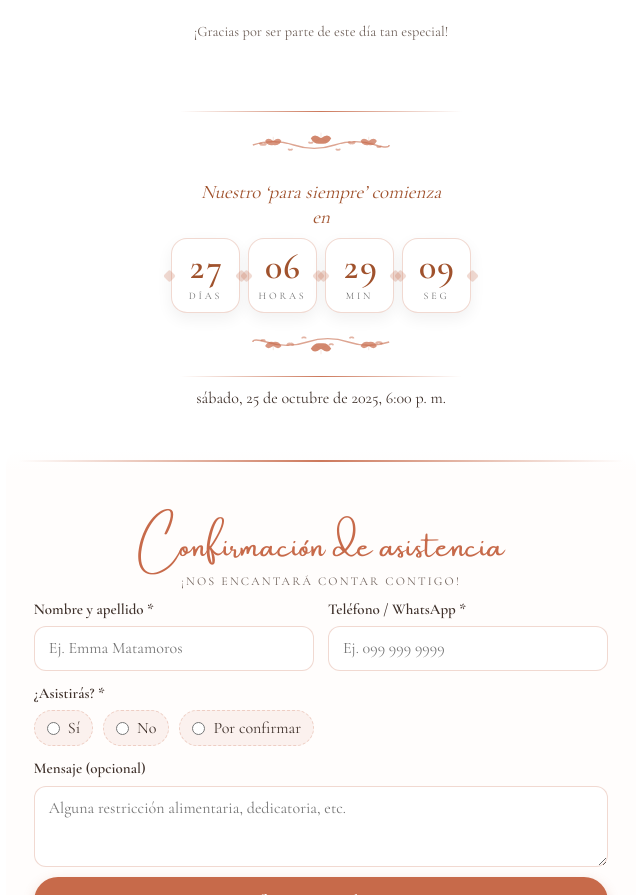
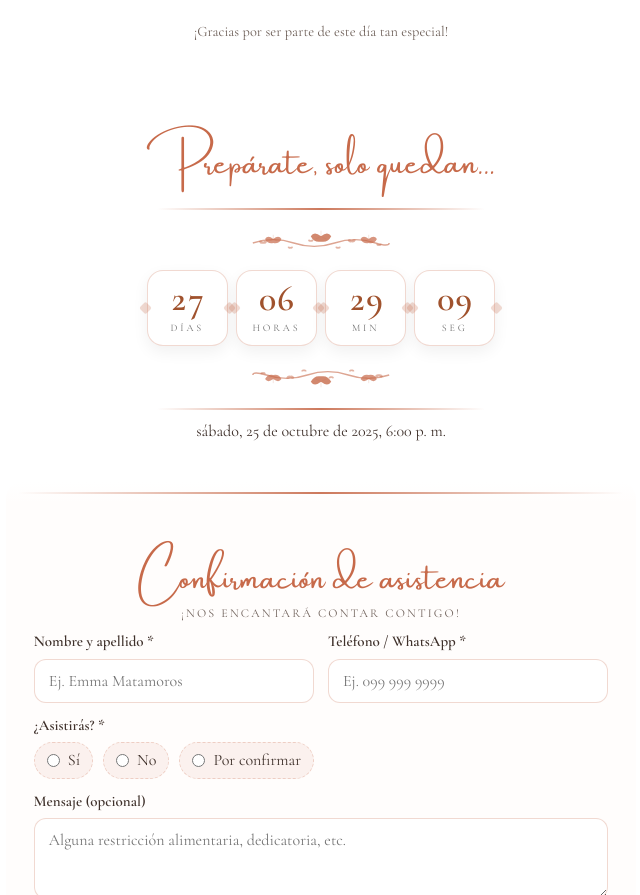
Before and after one commit to AndyVillegas/wedding-invitation-web, a plain HTML site: page src/index.html in a window 1280 px wide. Shown: the part 9763-10658 px from the top of the page, without its empty margins (319-959 px from the left). Drawn offline with nearby package versions, Linux system fonts and the light colour scheme.

Commit message:
feat: update countdown heading text

```diff
--- a/src/index.html
+++ b/src/index.html
@@ -829,6 +829,11 @@
         id="countdown-container"
         aria-label="Cuenta regresiva boda"
       >
+
+        <!-- Título -->
+        <h3 class="heading-secondary">
+          Prepárate, solo quedan...
+        </h3>
         <!-- Cinta + guirnalda superior -->
         <div class="countdown-ribbon" style="margin-bottom: 8px"></div>
         <svg
@@ -944,11 +949,6 @@
             />
           </g>
         </svg>
-
-        <!-- Frase -->
-        <p class="countdown-phrase" id="countdown-phrase">
-          Nuestro ‘para siempre’ comienza en
-        </p>
 
         <!-- 4 cajas en 1 sola fila (mobile/PC) -->
         <div class="countdown-row" role="group" aria-label="Tiempo restante">
```
